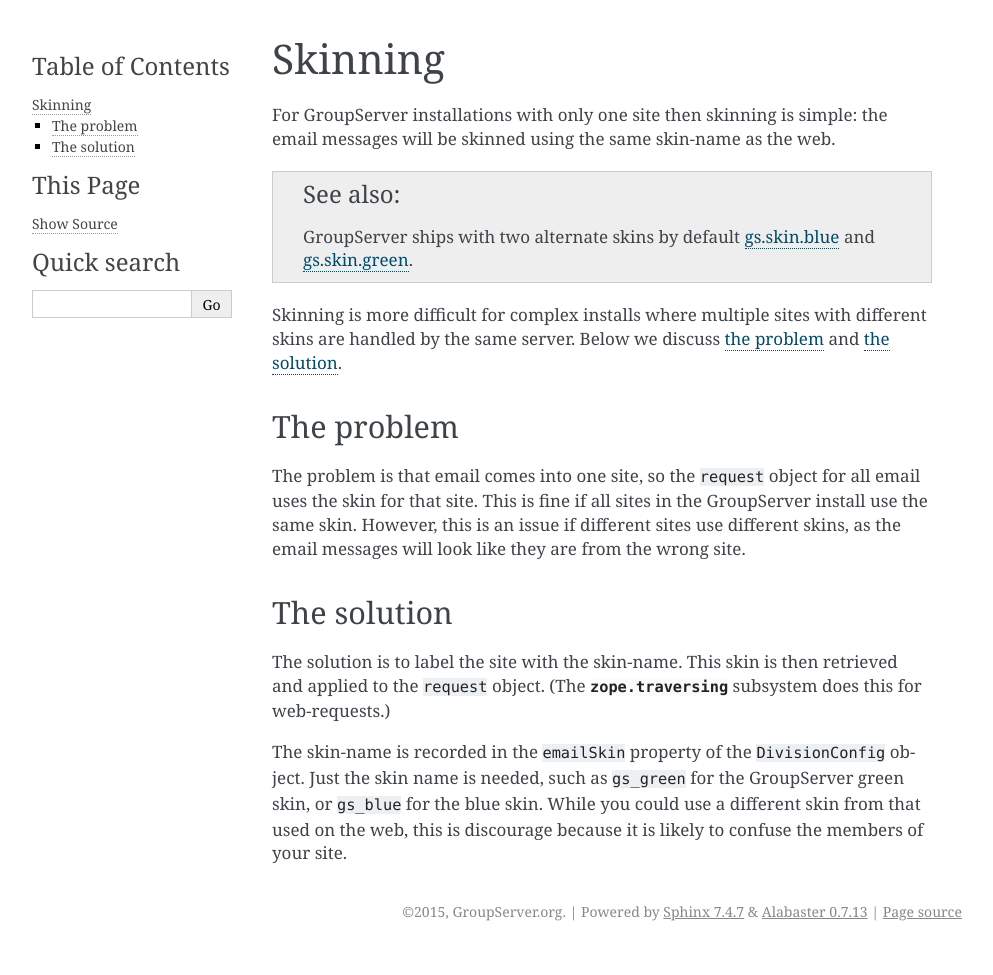
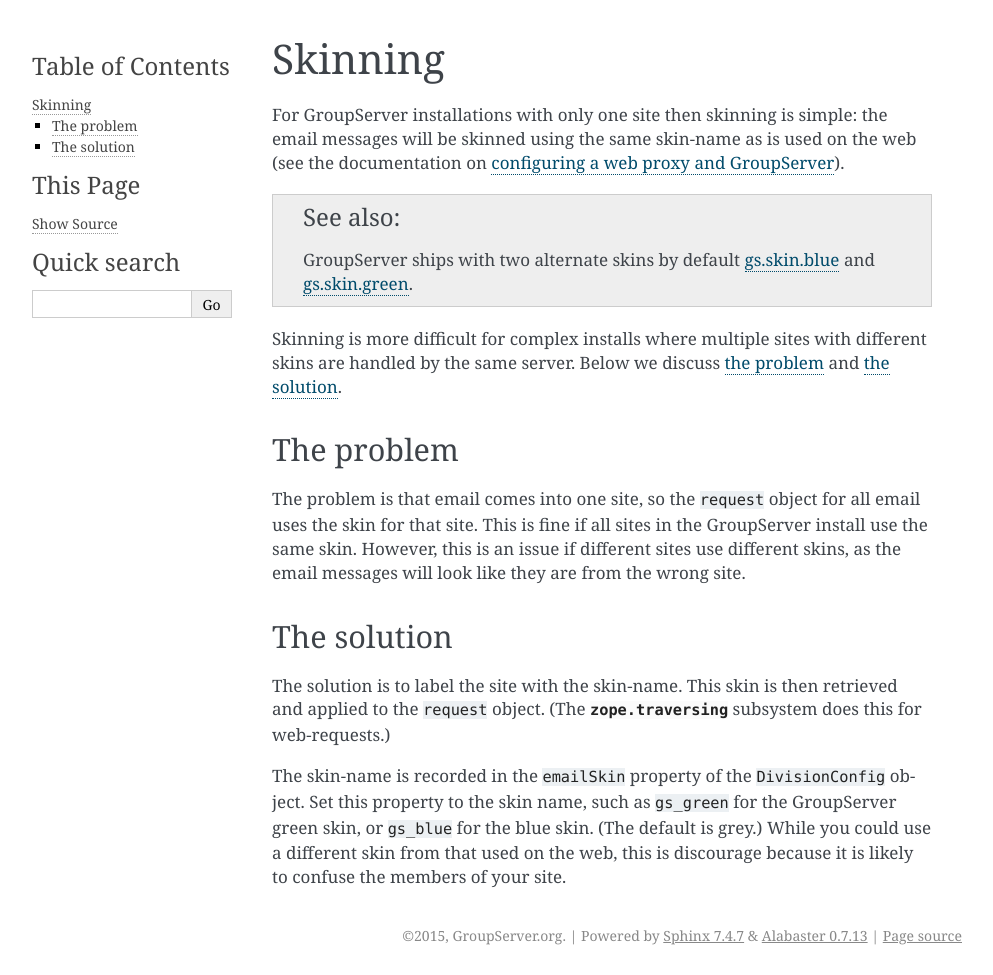
Before and after one commit to groupserver/gs.content.email.base, a Sphinx documentation site: the page built from docs/skins.rst, in a window 1280 px wide. Shown: the whole page, without its empty margins (148-1141 px from the left). Built offline with Sphinx 7.4.7, drawn with Linux system fonts in a browser that asks for light colours; before the commit the page ends 951 px from its top, so only the background shows below that.

```diff
--- a/docs/HISTORY.rst
+++ b/docs/HISTORY.rst
@@ -4,8 +4,8 @@ Changelog
 2.2.0 (2015-07-24)
 ------------------
 
-* Better support with sites with multiple sites, by looking up
-  the skin name in the ``emailSkin`` property of the
+* Better support for GroupServer installs with multiple sites, by
+  looking up the skin name in the ``emailSkin`` property of the
   ``DivisionConfig`` object
 
 2.1.3 (2015-06-02)
--- a/docs/skins.rst
+++ b/docs/skins.rst
@@ -4,11 +4,14 @@ Skinning
 
 For GroupServer installations with only one site then skinning is
 simple: the email messages will be skinned using the same
-skin-name as the web.
+skin-name as is used on the web (see the documentation on
+`configuring a web proxy and GroupServer`_).
 
 .. seealso:: GroupServer ships with two alternate skins by
              default `gs.skin.blue`_ and `gs.skin.green`_.
 
+.. _configuring a web proxy and GroupServer:
+   http://groupserver.readthedocs.org/en/master/proxy-configure.html
 .. _gs.skin.blue: https://github.com/groupserver/gs.skin.blue
 .. _gs.skin.green: https://github.com/groupserver/gs.skin.green
 
@@ -17,7 +20,7 @@ sites with different skins are handled by the same server. Below
 we discuss `the problem`_ and `the solution`_.
 
 The problem
------------
+===========
 
 The problem is that email comes into one site, so the ``request``
 object for all email uses the skin for that site. This is fine if
@@ -26,15 +29,16 @@ this is an issue if different sites use different skins, as the
 email messages will look like they are from the wrong site.
 
 The solution
-------------
+============
 
 The solution is to label the site with the skin-name. This skin
 is then retrieved and applied to the ``request`` object. (The
 :mod:`zope.traversing` subsystem does this for web-requests.)
 
 The skin-name is recorded in the ``emailSkin`` property of the
-``DivisionConfig`` object. Just the skin name is needed, such as
-``gs_green`` for the GroupServer green skin, or ``gs_blue`` for the
-blue skin. While you could use a different skin from that used on
-the web, this is discourage because it is likely to confuse the
-members of your site.
+``DivisionConfig`` object. Set this property to the skin name,
+such as ``gs_green`` for the GroupServer green skin, or
+``gs_blue`` for the blue skin. (The default is grey.) While you
+could use a different skin from that used on the web, this is
+discourage because it is likely to confuse the members of your
+site.
--- a/version.py
+++ b/version.py
@@ -1,6 +1,6 @@
 # -*- coding: utf-8 -*-
 version = '2.2.0'
-release = True
+release = False
 
 #--------------------------------------------------------------------------#
 import sys
@@ -62,7 +62,7 @@ def get_version():
         if release:
             version_string = version
         else:
-            version_string = "%s.dev%s+%s" % (version, datestring, globalid)
+            version_string = "%s.dev%s" % (version, datestring)
 
     except (CommandError, ValueError, TypeError):
         # --=mpj17=-- Usually because we are building out a source-egg,
```
